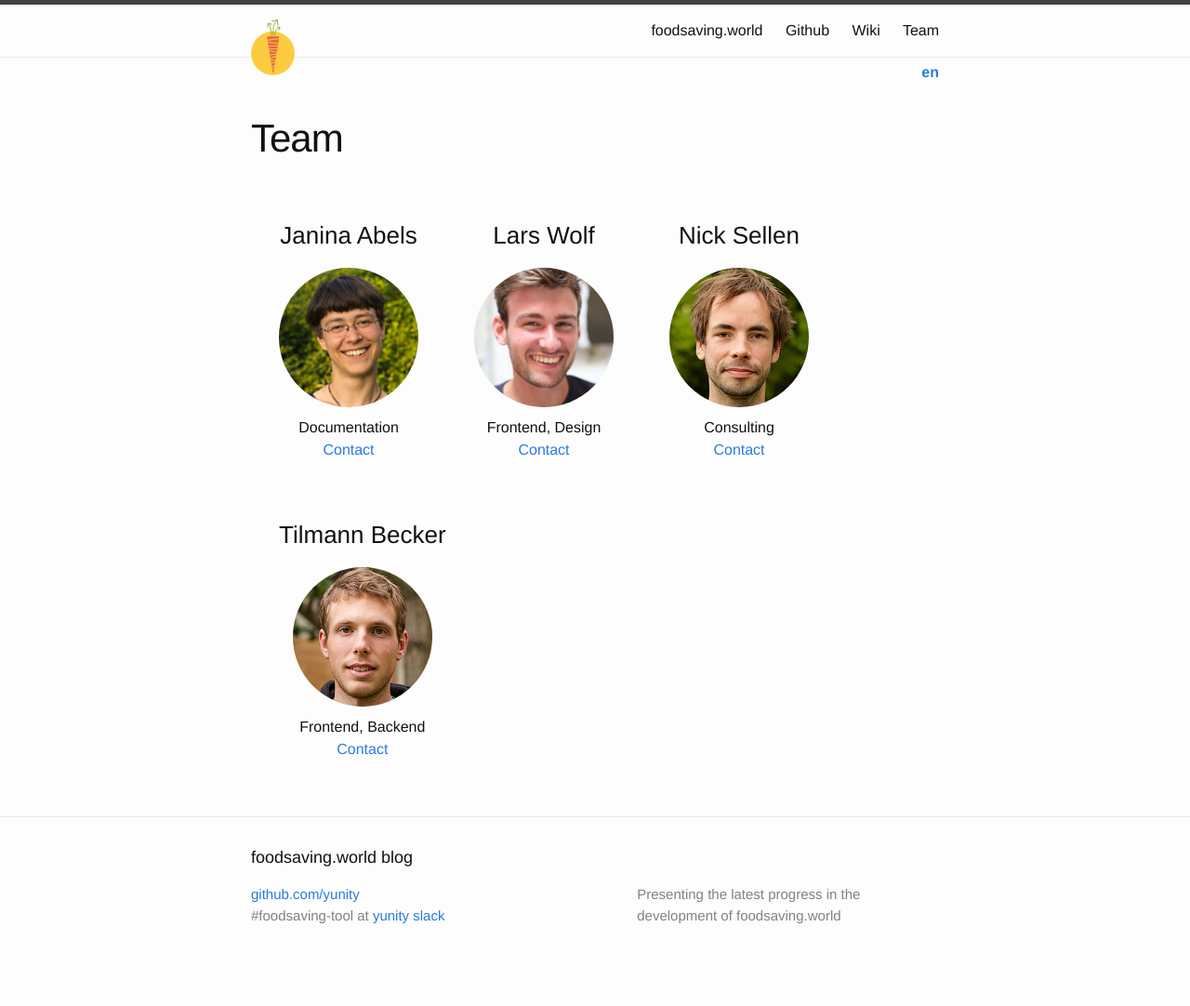
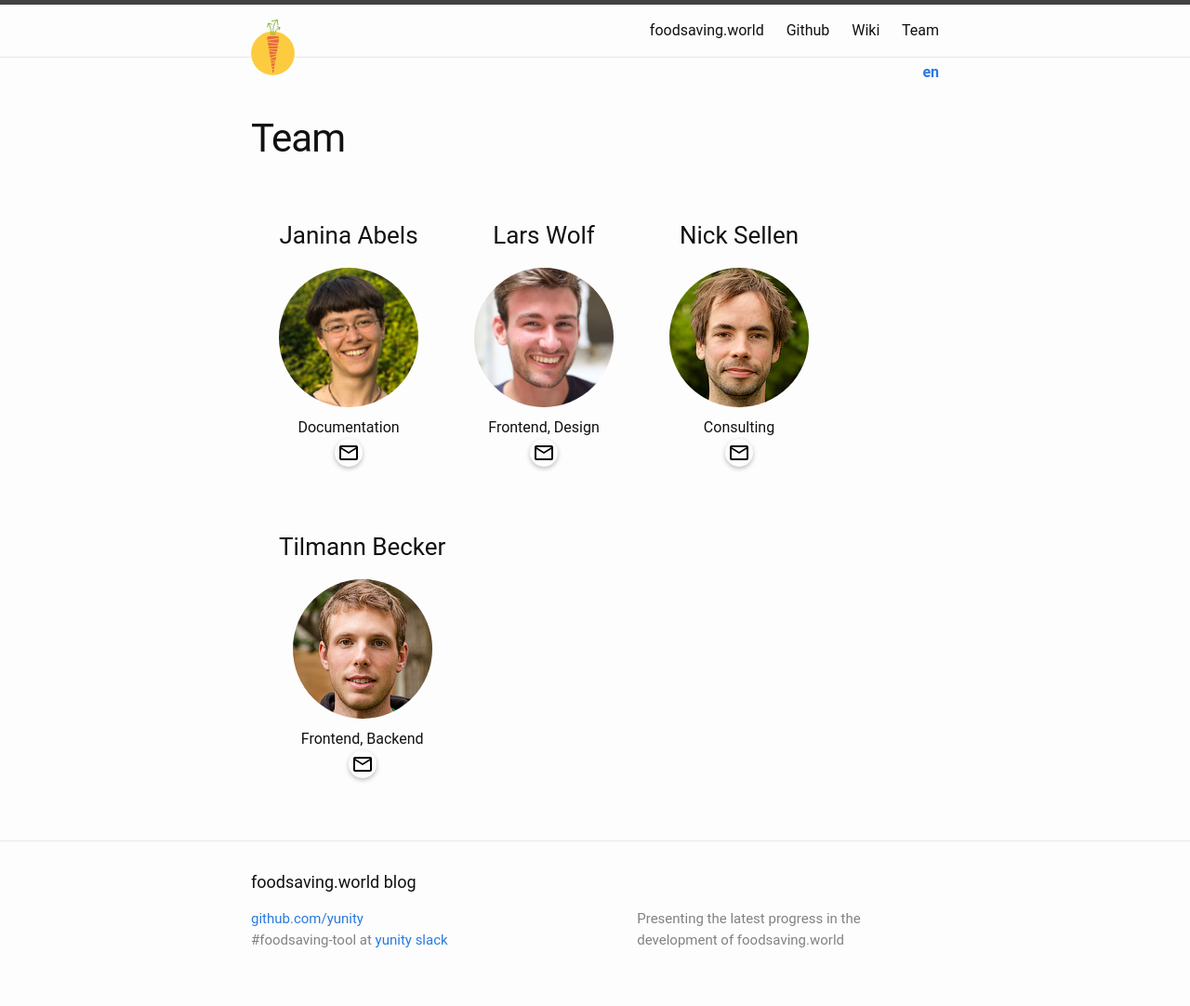
Before and after one commit to karrot-dev/karrot-blog, a Jekyll site: the page built from team.en.html, in a window 1280 px wide. Shown: the whole page at 93% size. Built offline with Jekyll 4.4.1, drawn with Linux system fonts in a browser that asks for light colours; before the commit the page ends 1056 px from its top, so only the background shows below that.

Commit message:
small design changes

```diff
--- a/_includes/team.html
+++ b/_includes/team.html
@@ -16,10 +16,12 @@
     <div class="team-member">
       <h3>{{ post.name }}</h3>
       <div>
-        <img height="100px" src="{{ post.img }}">
+        <img src="{{ post.img }}" />
       </div>
       <div class="role">{{ post.role }}</div>
-      <div class="contact"><a href="{{ post.contact }}">Contact</a></div>
+      <div class="contact">
+        <a href="{{ post.contact }}"></a>
+      </div>
     </div>
 
   {% endfor %}
--- a/css/main.scss
+++ b/css/main.scss
@@ -6,7 +6,7 @@
 
 
 // Our variables
-$base-font-family: "Helvetica Neue", Helvetica, Arial, sans-serif;
+$base-font-family: "Roboto", "Noto Sans", sans-serif;
 $base-font-size:   16px;
 $base-font-weight: 400;
 $small-font-size:  $base-font-size * 0.875;
@@ -68,4 +68,12 @@ $on-laptop:        800px;
     height: 150px;
     margin-bottom: 10px;
   }
+  .contact a {
+    display: inline-block;
+    width: 30px;
+    height: 30px;
+    border-radius: 30px;
+    background: url("/images/mail.svg") no-repeat center;
+    box-shadow: 0 2px 5px 0 rgba(0, 0, 0, 0.26);
+  }
 }
```
Also changed, not shown: images/mail.svg (added).
